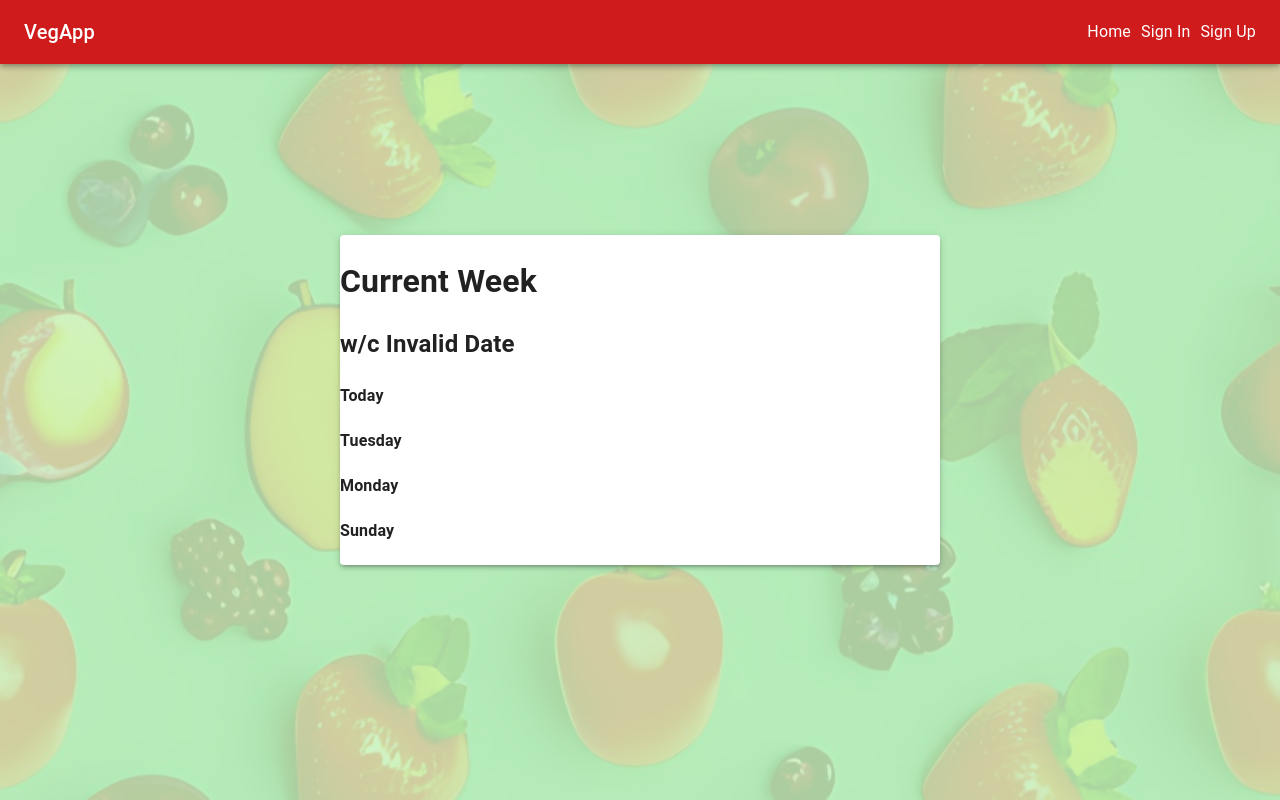
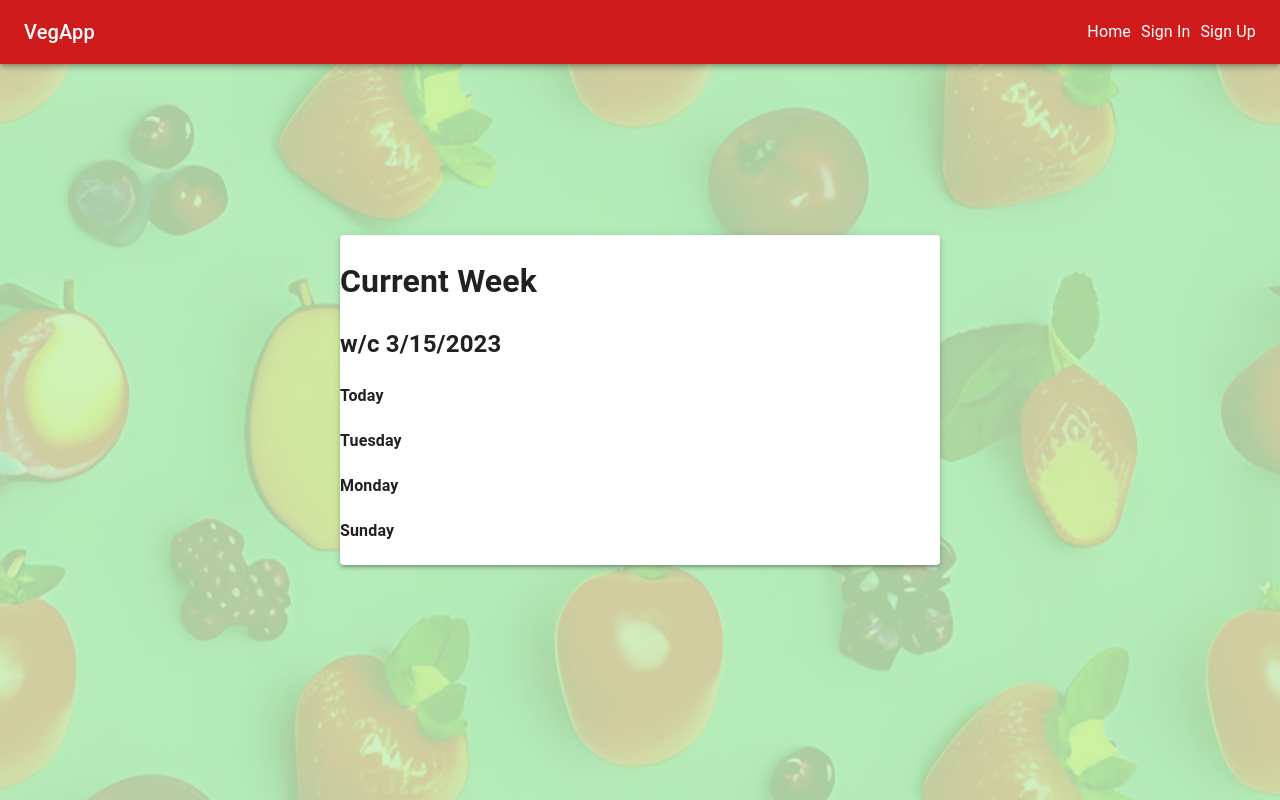
Before and after one commit to hphilpotts/veg-app-frontend, a React (Create React App) app: page /week/currentWeek in a window 1280 px wide. Built offline with nearby package versions, Linux system fonts and the light colour scheme.

Commit message:
Day / date logic used in CurrentWeek abstracted out to helper.

```diff
--- a/src/Week/CurrentWeek.js
+++ b/src/Week/CurrentWeek.js
@@ -1,12 +1,13 @@
 import React from 'react'
+
+import {currentWeekCommencing, todayAsDayNumber, daysOfTheWeek} from '../utils/daysHelper'
 
 export default function CurrentWeek(props) {
 
+  const today = todayAsDayNumber
+
   const currentWeek = props.currentWeek
 
-  const weekCommencing = new Date(currentWeek.data.weekCommencing).toLocaleDateString()
-  const today = new Date().getDay()
-  const daysOfTheWeek = ["Sunday", "Monday", "Tuesday", "Wednesday", "Thursday", "Friday", "Saturday"]
   const dayDataReversed = []
   daysOfTheWeek.forEach((day, index) => {
     dayDataReversed.unshift(
@@ -17,15 +18,13 @@ export default function CurrentWeek(props) {
     )
   })
 
-  // TODO - abstract out weekCommencing, today, daysOfTheWeek to a helper function
-
   // TODO - implement uuid keys for mapped dayDataReversed components instead of current ...getTime() method
 
   return (
     <>
       <div>
         <h1>Current Week</h1>
-        <h2>w/c {weekCommencing}</h2>
+        <h2>w/c {currentWeekCommencing}</h2>
 
         {dayDataReversed.map((day, index) => (
           (index >= today) ?
--- /dev/null
+++ b/src/utils/daysHelper.js
@@ -0,0 +1,7 @@
+const currentWeekCommencing = new Date().toLocaleDateString()
+
+const todayAsDayNumber = new Date().getDay()
+
+const daysOfTheWeek = ["Sunday", "Monday", "Tuesday", "Wednesday", "Thursday", "Friday", "Saturday"]
+
+module.exports = {currentWeekCommencing, todayAsDayNumber, daysOfTheWeek}
```
Also changed, not shown: 1 other file (tests, documents, lock files or other folders).
